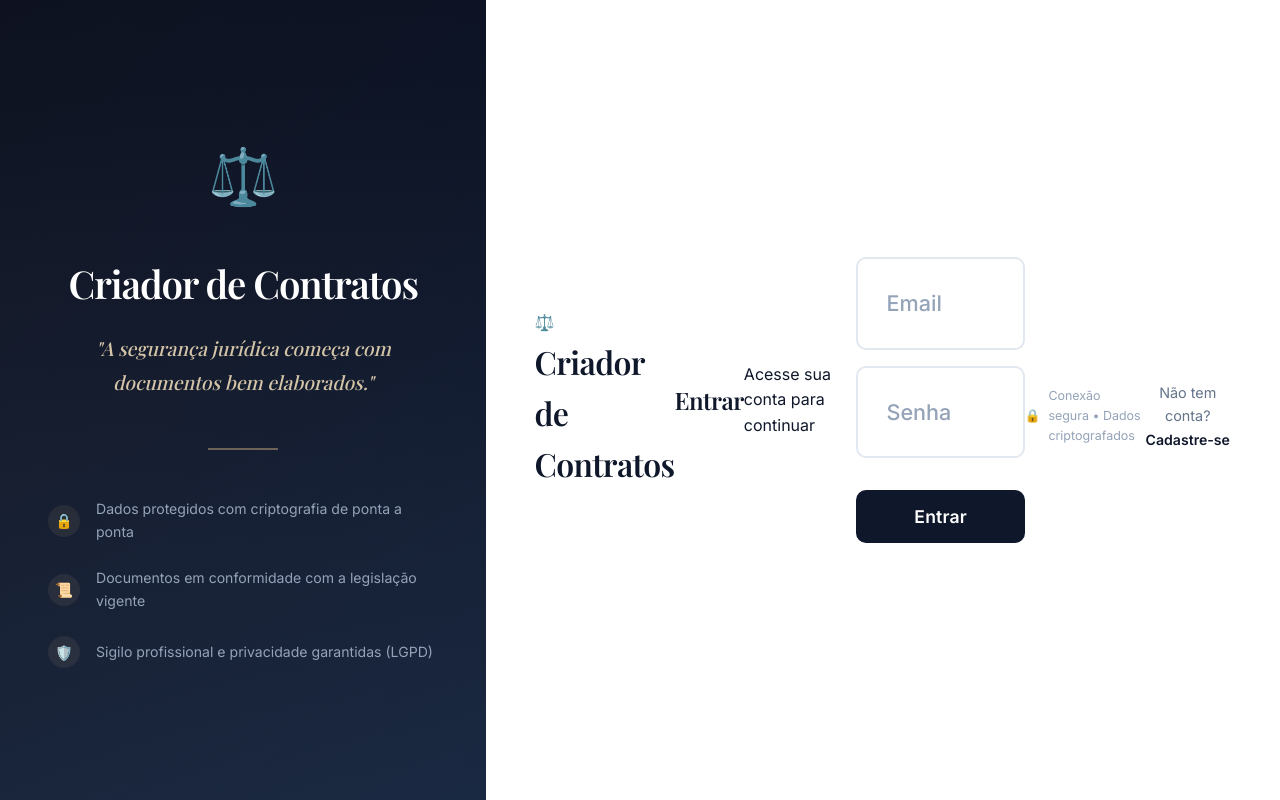
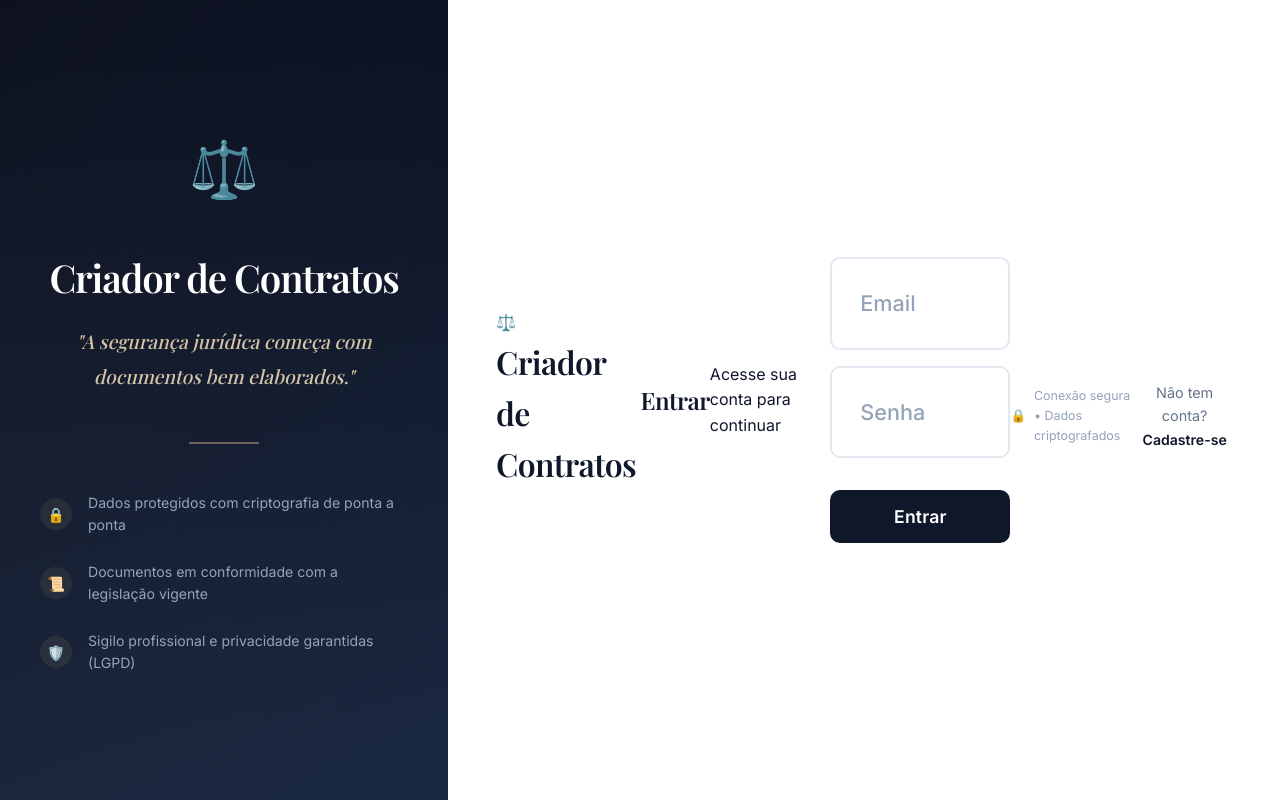
Before and after one commit to laviniaabf-beep/Criador-de-Contrato, a React (Vite) app: page / in a window 1280 px wide. Built offline with nearby package versions, Linux system fonts and the light colour scheme; no server answers; a web font is replaced by a local one.

Commit message:
Remove max-width do card, inputs ocupam espaco total disponivel

```diff
--- a/src/App.css
+++ b/src/App.css
@@ -75,13 +75,13 @@ h1, h2, h3, h4 {
 }
 
 .auth-institutional {
-  flex: 0 0 38%;
+  flex: 0 0 35%;
   background: linear-gradient(160deg, #0A0F1E 0%, #0F172A 40%, #1A2942 100%);
   display: flex;
   flex-direction: column;
   justify-content: center;
   align-items: center;
-  padding: 5rem 3rem;
+  padding: 4rem 2.5rem;
   position: relative;
   overflow: hidden;
 }
@@ -169,13 +169,13 @@ h1, h2, h3, h4 {
   display: flex;
   align-items: center;
   justify-content: center;
-  padding: 3rem;
+  padding: 2rem 3rem;
   background: var(--white);
 }
 
 .auth-card {
   width: 100%;
-  max-width: 640px;
+  max-width: none;
 }
 
 .auth-card .auth-brand-mobile {
```
